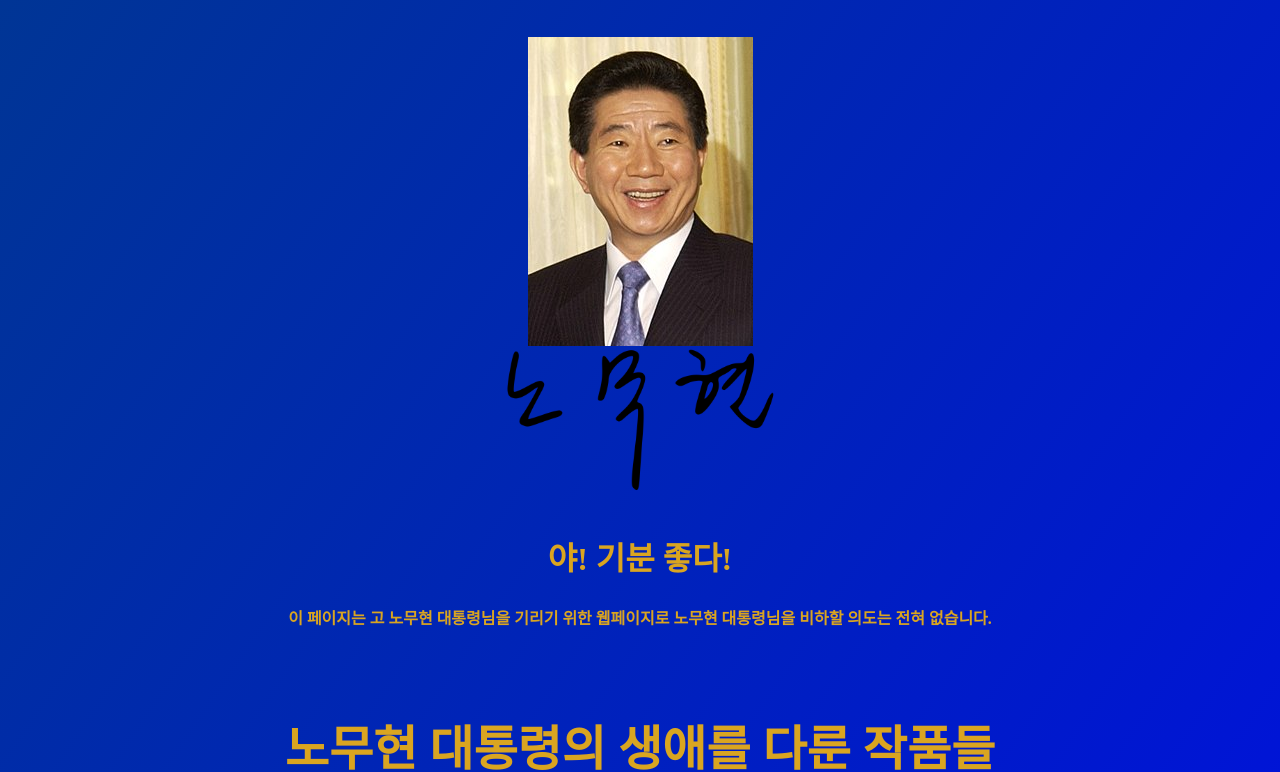
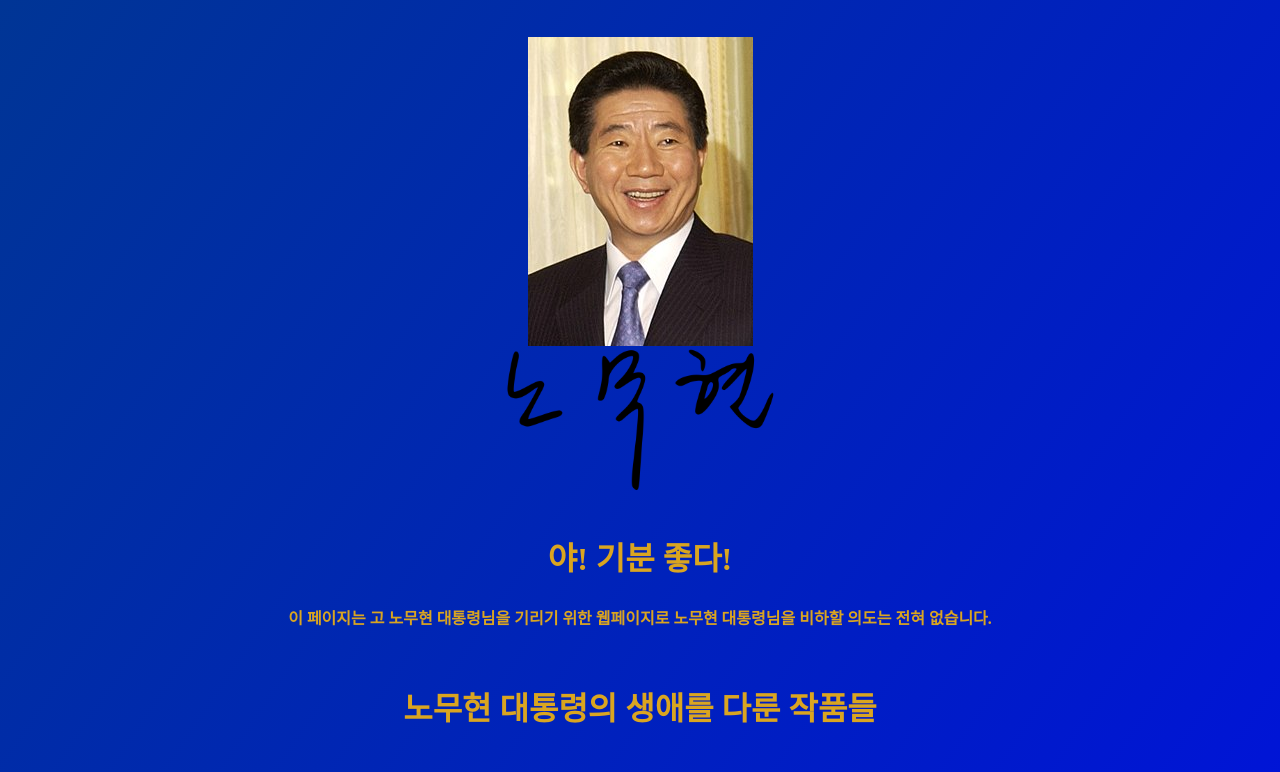
Before and after one commit to gigiqi/gigiqi.github.io, a plain HTML site: page index.html in a window 1280 px wide. Shown: the part 186-958 px from the top of the page. Drawn offline with Linux system fonts and the light colour scheme.

Commit message:
ㄴㄷㅌ

```diff
--- a/index.html
+++ b/index.html
@@ -48,7 +48,7 @@
     <img style=" display: block; margin: 0px auto; " src="노무현 친필 싸인.png" height="10%" />
     <h2 style="font-size: 2em; color: goldenrod; text-align: center">야! 기분 좋다!</h2>
     <h5 style="font-size: 1em; color: goldenrod; text-align: center">이 페이지는 고 노무현 대통령님을 기리기 위한 웹페이지로 노무현 대통령님을 비하할 의도는 전혀 없습니다.</h2>
-        <h5 style="font-size: 3em; color: goldenrod; text-align: center">노무현 대통령의 생애를 다룬 작품들</h5>
+        <h5 style="font-size: 2em; color: goldenrod; text-align: center">노무현 대통령의 생애를 다룬 작품들</h5>
         <table style="width: 50%; height: 3em; margin: 0 auto">
             <tr>
                 <td><img src="노무현입니다.jpg" height="50%"></td>
```
